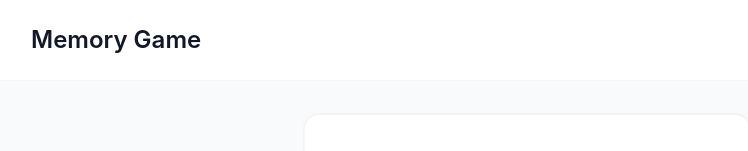
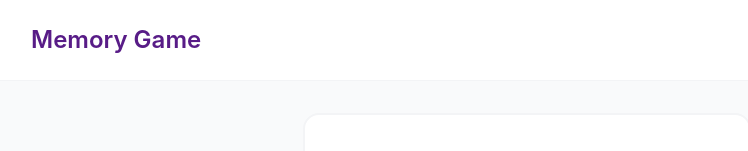
Before and after one commit to bittricky/memory-game, a React (Vite) app: page / in a window 1280 px wide. Shown: the top 151 px of the page, without its empty margins (113-861 px from the left). Built offline with nearby package versions, Linux system fonts and the light colour scheme.

Commit message:
feat(app): add cursor pointer style

```diff
--- a/src/App.tsx
+++ b/src/App.tsx
@@ -24,7 +24,12 @@ function App() {
     <div className="min-h-screen bg-gray-50">
       <header className="bg-white border-b border-gray-100">
         <div className="max-w-5xl mx-auto px-4 py-6">
-          <h1 className="text-2xl font-semibold text-gray-900">Memory Game</h1>
+          <h1
+            className="text-2xl font-semibold text-purple-900 cursor-pointer"
+            onClick={startNewGame}
+          >
+            Memory Game
+          </h1>
         </div>
       </header>
 
```
